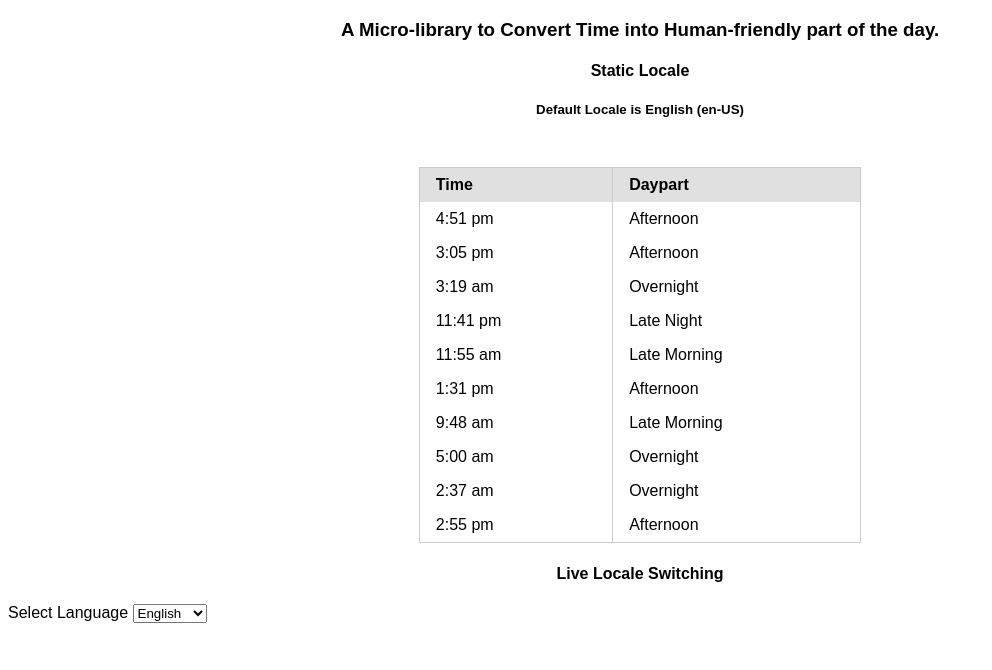
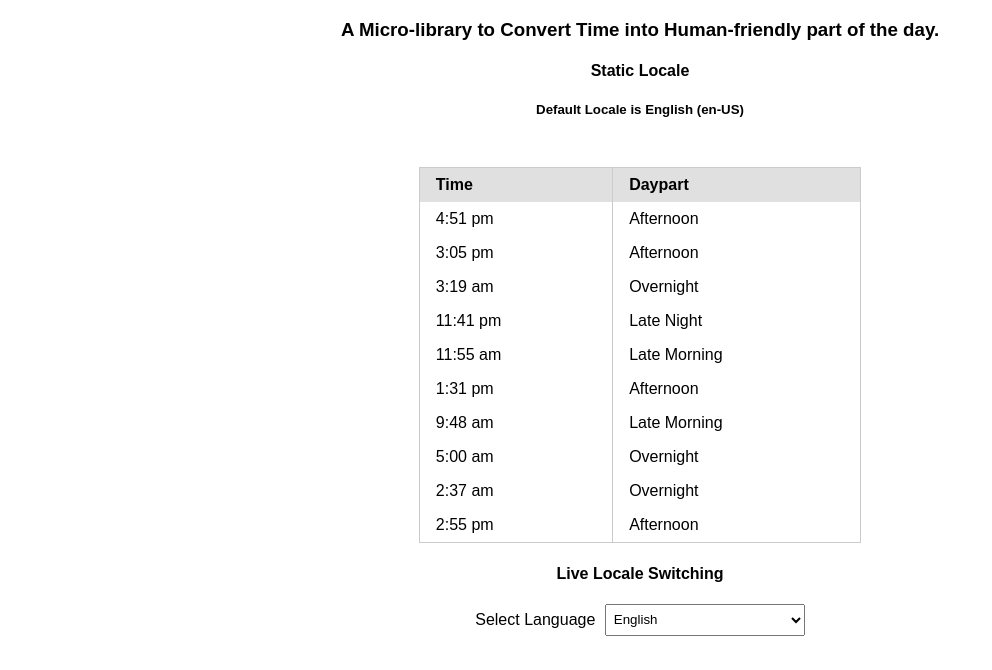
Before and after one commit to kushalpandya/dayparting, a website: page index.html in a window 1280 px wide. Shown: the part 61-731 px from the top of the page, without its empty margins (0-992 px from the left). Drawn offline with nearby package versions, Linux system fonts and the light colour scheme.

Commit message:
Added styles for updated Demo.

```diff
--- a/styles.css
+++ b/styles.css
@@ -105,3 +105,15 @@ header {
     margin: auto;
     margin-top: 50px;
 }
+
+label {
+    display: block;
+    text-align: center;
+}
+
+label select {
+    width: 200px;
+    min-height: 32px;
+    margin-left: 5px;
+    padding: 2px 4px;
+}
```
